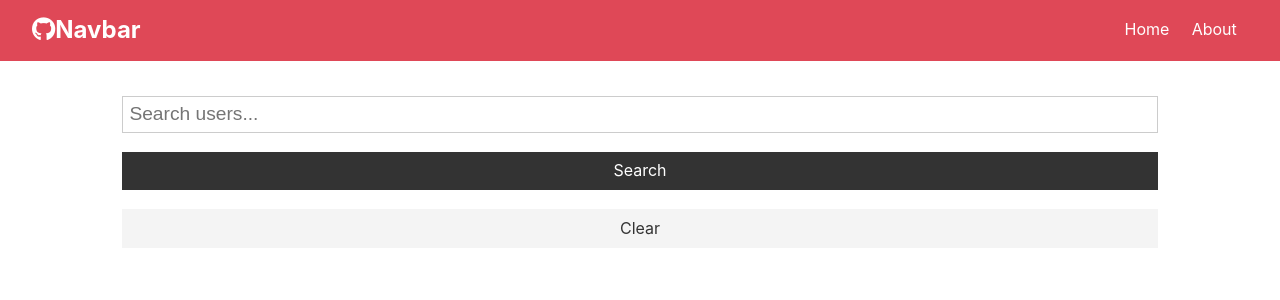
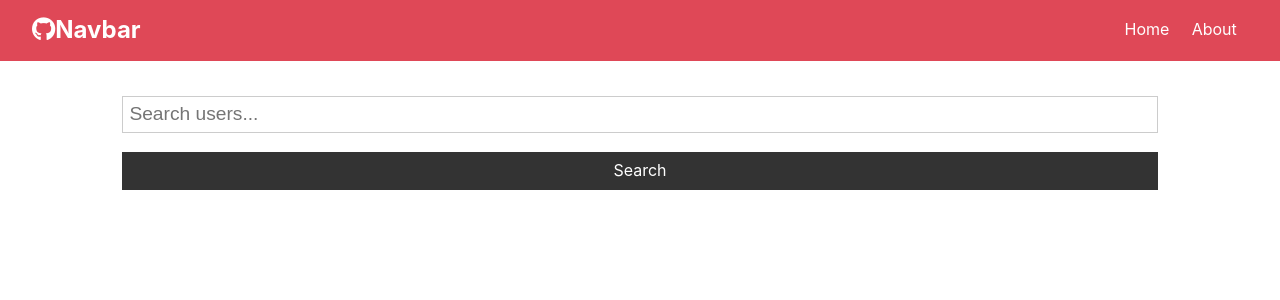
Before and after one commit to akocakaya/github-finder-react-hooks, a React (Create React App) app: page / in a window 1280 px wide. Shown: the top 300 px of the page. Built offline with nearby package versions, Linux system fonts and the light colour scheme.

Commit message:
clear user moved to context api

```diff
--- a/src/App.js
+++ b/src/App.js
@@ -39,13 +39,6 @@ const App = () => {
         setLoading( false );
     };
 
-    const clearUsers = async () => {
-        setLoading( true );
-
-        setUsers( [] );
-        setLoading( false );
-    };
-
     const showAlert = ( msg, type ) => {
         setAlert( {
                       msg,
@@ -69,7 +62,6 @@ const App = () => {
                                 render = { props => (
                                     <Fragment>
                                         <Search
-                                            clearUsers = { clearUsers }
                                             setAlert = { showAlert }
                                         />
                                         <Users />
--- a/src/components/users/search.js
+++ b/src/components/users/search.js
@@ -2,8 +2,10 @@ import PropTypes                       from 'prop-types';
 import React, { useContext, useState } from 'react';
 import GithubContext                   from '../../context/github/githubContext';
 
-const Search = ( { clearUsers, setAlert } ) => {
-    const githubContext = useContext(GithubContext);
+const Search = ( { setAlert } ) => {
+    const githubContext = useContext( GithubContext );
+
+    const { searchUsers, clearUsers, users } = githubContext;
 
     const [ text, setText ] = useState( '' );
 
@@ -17,7 +19,7 @@ const Search = ( { clearUsers, setAlert } ) => {
         if (text === '') {
             setAlert( 'Please enter something', 'light' );
         } else {
-            githubContext.searchUsers( text );
+            searchUsers( text );
             setText( '' );
         }
     };
@@ -43,21 +45,22 @@ const Search = ( { clearUsers, setAlert } ) => {
 
             </form>
             {
-
+                users.length > 0 ?
                 <button
                     className = { 'btn btn-light btn-block' }
                     onClick = { clearUsers }
                 >
                     Clear
                 </button>
+                                 : null
             }
         </div>
     );
 };
 
 Search.propTypes = {
-    clearUsers  : PropTypes.func.isRequired,
-    setAlert    : PropTypes.func.isRequired,
+    clearUsers : PropTypes.func.isRequired,
+    setAlert   : PropTypes.func.isRequired,
 };
 
 export default Search;
--- a/src/context/github/githubReducer.js
+++ b/src/context/github/githubReducer.js
@@ -14,6 +14,12 @@ export default (state, action) => {
                 users: action.payload,
                 loading : false
             };
+        case CLEAR_USERS:
+            return {
+                ...state,
+                users : [],
+                loading : false
+            };
         case SET_LOADING:
             return {
                 ...state,
--- a/src/context/github/githubState.js
+++ b/src/context/github/githubState.js
@@ -32,6 +32,8 @@ const GithubState = props => {
          });
     };
 
+    const clearUsers = async () => dispatch({type:CLEAR_USERS});
+
     const setLoading = () => dispatch({type: SET_LOADING});
 
     return (
@@ -41,7 +43,8 @@ const GithubState = props => {
             user: state.user,
             repos: state.repos,
             loading: state.loading,
-            searchUsers
+            searchUsers,
+            clearUsers
         }}>
             {props.children}
         </GithubContext.Provider>
```
